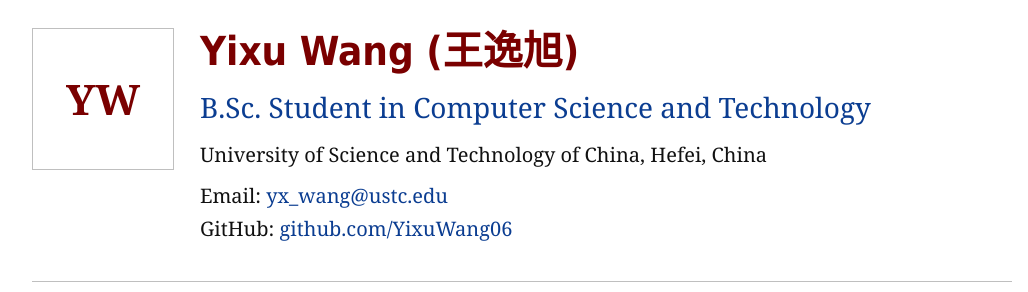
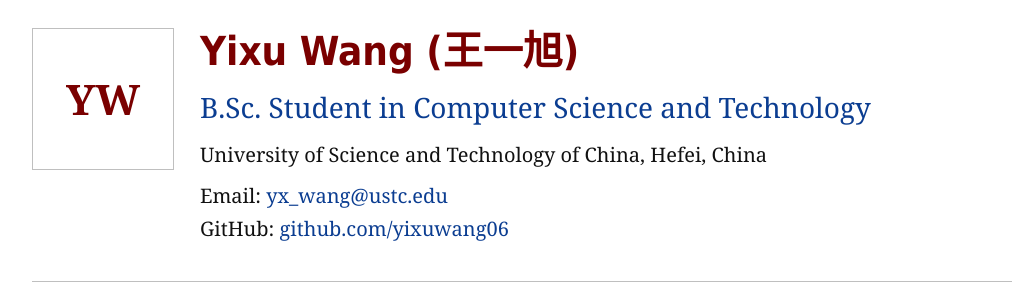
Before and after one commit to yixuwang06/yixuwang06.github.io, a plain HTML site: page index.html in a window 1280 px wide. Shown: the top 292 px of the page, without its empty margins (118-1146 px from the left). Drawn offline with Linux system fonts and the light colour scheme.

Commit message:
Fix homepage name and GitHub link

```diff
--- a/index.html
+++ b/index.html
@@ -15,7 +15,7 @@
       <header class="top-intro">
         <div class="intro-mark" aria-hidden="true">YW</div>
         <div class="intro-copy">
-          <h1>Yixu Wang (王逸旭)</h1>
+          <h1>Yixu Wang (王一旭)</h1>
           <p class="role">B.Sc. Student in Computer Science and Technology</p>
           <p class="affiliation">
             University of Science and Technology of China, Hefei, China
@@ -26,11 +26,11 @@
             <br />
             GitHub:
             <a
-              href="https://github.com/YixuWang06"
+              href="https://github.com/yixuwang06"
               target="_blank"
               rel="noreferrer"
             >
-              github.com/YixuWang06
+              github.com/yixuwang06
             </a>
           </p>
         </div>
```
